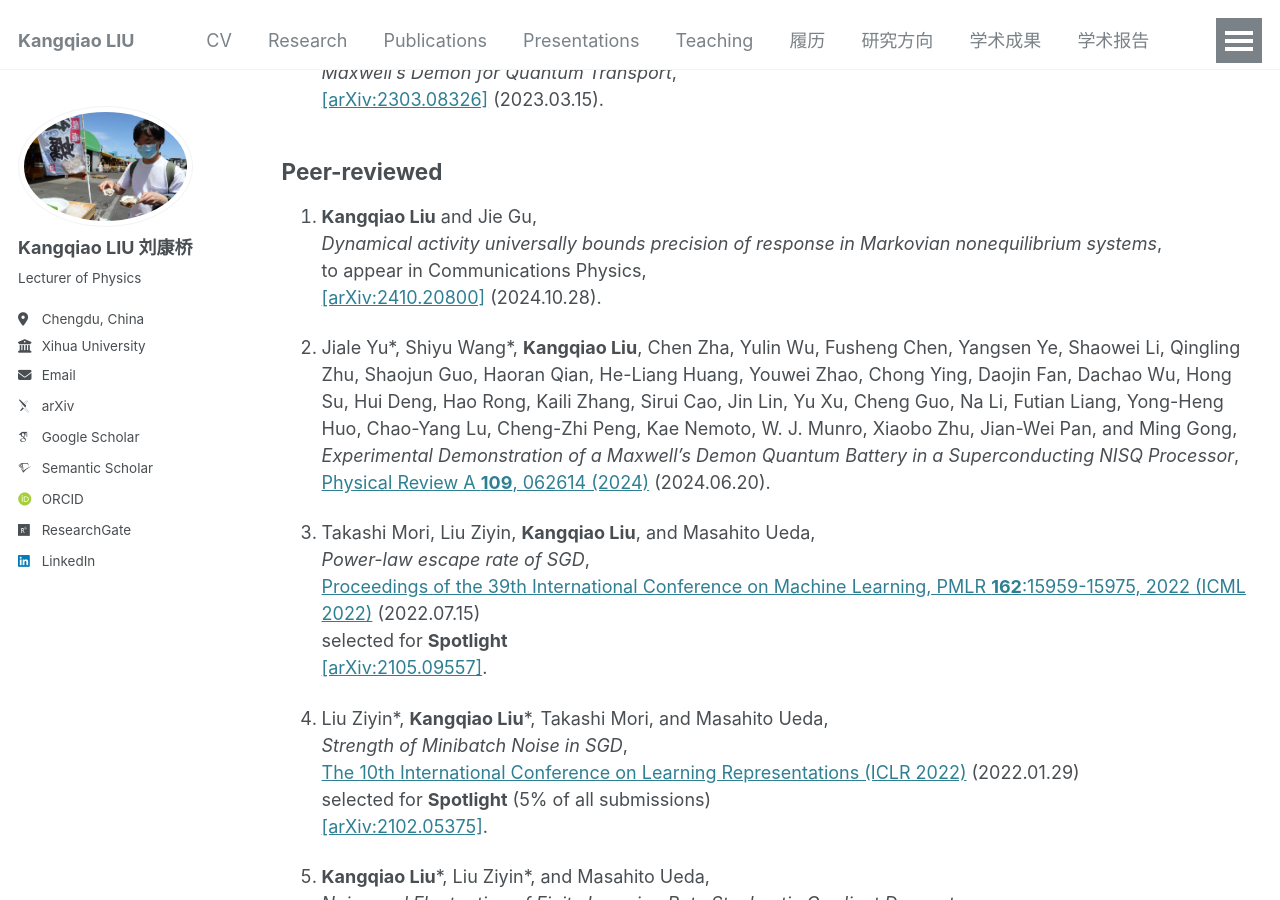
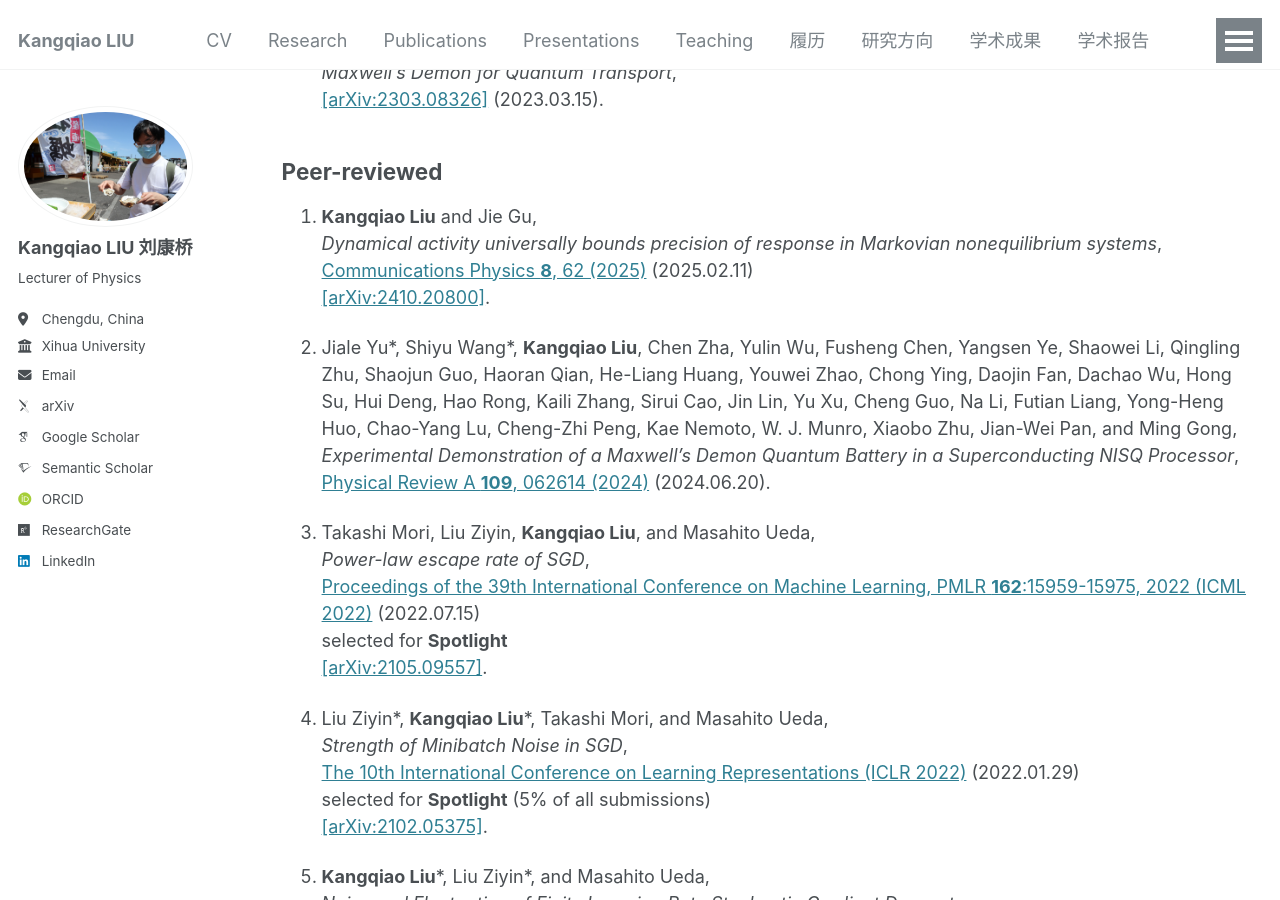
Before and after one commit to KangqiaoLiu/KangqiaoLiu.github.io, a Jekyll site: the page built from _pages/publications.md, in a window 1280 px wide and 900 px high, scrolled down 369 px. Built offline with Jekyll 4.4.1, drawn with Linux system fonts in a browser that asks for light colours; some web fonts are replaced.

Commit message:
Update publications.md

```diff
--- a/_pages/publications.md
+++ b/_pages/publications.md
@@ -24,8 +24,8 @@ The symbol \* represents the equal contribution.
 ## **Peer-reviewed**
 1. **Kangqiao Liu** and Jie Gu,<br />
   *Dynamical activity universally bounds precision of response in Markovian nonequilibrium systems*,<br />
-  to appear in Communications Physics,<br />
-  [[arXiv:2410.20800]](https://arxiv.org/abs/2410.20800) (2024.10.28).
+  [Communications Physics **8**, 62 (2025)](https://www.nature.com/articles/s42005-025-01982-w) (2025.02.11)<br />
+  [[arXiv:2410.20800]](https://arxiv.org/abs/2410.20800).
 
 2. Jiale Yu\*, Shiyu Wang\*, **Kangqiao Liu**, Chen Zha, Yulin Wu, Fusheng Chen, Yangsen Ye, Shaowei Li, Qingling Zhu, Shaojun Guo, Haoran Qian, He-Liang Huang, Youwei Zhao, Chong Ying, Daojin Fan, Dachao Wu, Hong Su, Hui Deng, Hao Rong, Kaili Zhang, Sirui Cao, Jin Lin, Yu Xu, Cheng Guo, Na Li, Futian Liang, Yong-Heng Huo, Chao-Yang Lu, Cheng-Zhi Peng, Kae Nemoto, W. J. Munro, Xiaobo Zhu, Jian-Wei Pan, and Ming Gong,<br />
   *Experimental Demonstration of a Maxwell's Demon Quantum Battery in a Superconducting NISQ Processor*,<br />
```
